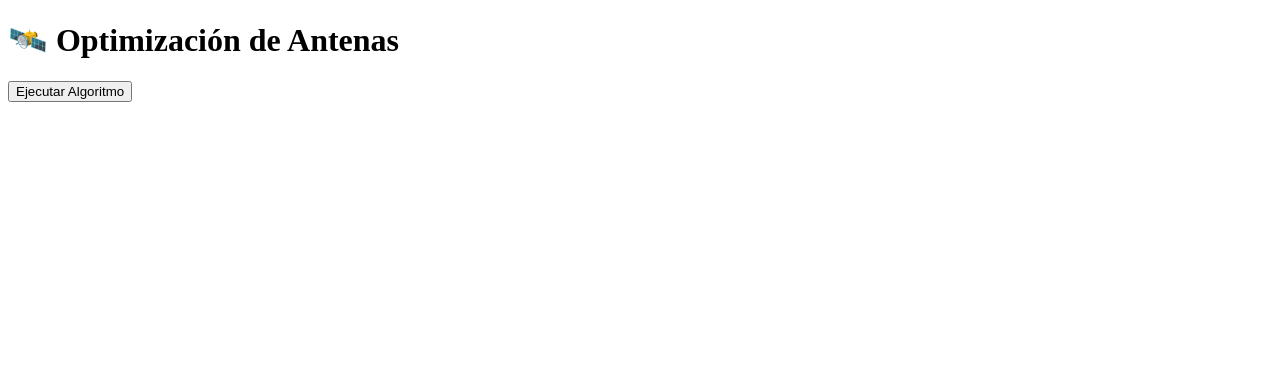
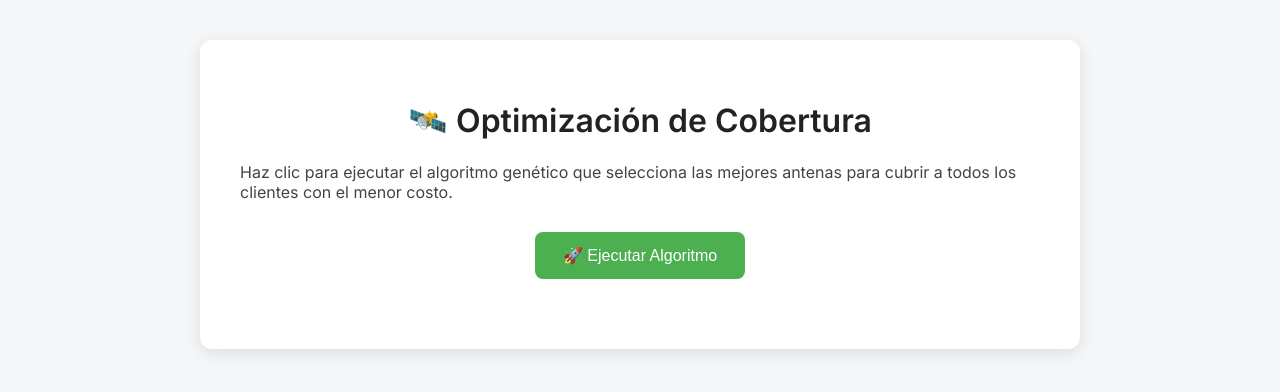
Before and after one commit to CristhianC51/ProyectoOperacionesIWeb, a Flask app: page / in a window 1280 px wide. Shown: the top 392 px of the page. Run offline with Flask 3, Linux system fonts and the light colour scheme.

Commit message:
mas bomnito

```diff
--- /dev/null
+++ b/static/style.css
@@ -0,0 +1,65 @@
+body {
+    background-color: #f4f6f8;
+    font-family: 'Inter', sans-serif;
+    margin: 0;
+    padding: 0;
+}
+
+.container {
+    max-width: 800px;
+    margin: 40px auto;
+    background-color: #ffffff;
+    border-radius: 12px;
+    padding: 40px;
+    box-shadow: 0 4px 16px rgba(0, 0, 0, 0.1);
+}
+
+h1 {
+    text-align: center;
+    color: #222;
+    font-size: 32px;
+}
+
+p {
+    color: #444;
+    font-size: 16px;
+}
+
+form {
+    text-align: center;
+    margin: 30px 0;
+}
+
+.btn-run {
+    background-color: #4CAF50;
+    color: white;
+    padding: 14px 28px;
+    border: none;
+    border-radius: 8px;
+    font-size: 16px;
+    cursor: pointer;
+    transition: background-color 0.3s ease;
+}
+
+.btn-run:hover {
+    background-color: #45a049;
+}
+
+.results {
+    margin-top: 30px;
+    background-color: #f0f8ff;
+    border-left: 6px solid #4CAF50;
+    padding: 20px;
+    border-radius: 8px;
+}
+
+.scroll-box {
+    max-height: 200px;
+    overflow-y: scroll;
+    background-color: #fff;
+    border: 1px solid #ccc;
+    padding: 10px;
+    font-family: monospace;
+    margin-top: 10px;
+    border-radius: 4px;
+}
--- a/templates/index.html
+++ b/templates/index.html
@@ -2,20 +2,29 @@
 <html lang="es">
 <head>
     <meta charset="UTF-8">
-    <title>Set Cover Optimization</title>
+    <title>🛰️ Optimizador de Antenas</title>
+    <link rel="stylesheet" href="{{ url_for('static', filename='style.css') }}">
+    <link href="https://fonts.googleapis.com/css2?family=Inter:wght@400;600&display=swap" rel="stylesheet">
 </head>
 <body>
-    <h1>🛰️ Optimización de Antenas</h1>
-    <form method="post" action="/run">
-        <button type="submit">Ejecutar Algoritmo</button>
-    </form>
+    <div class="container">
+        <h1>🛰️ Optimización de Cobertura</h1>
+        <p>Haz clic para ejecutar el algoritmo genético que selecciona las mejores antenas para cubrir a todos los clientes con el menor costo.</p>
 
-    {% if show_results %}
-        <h2>📊 Resultados</h2>
-        <p><strong>Antenas seleccionadas:</strong> {{ selected|length }}</p>
-        <p><strong>Costo total:</strong> ${{ cost }}</p>
-        <p><strong>Clientes cubiertos:</strong> {{ covered }} de {{ total }}</p>
-        <p><strong>Índices seleccionados:</strong> {{ selected }}</p>
-    {% endif %}
+        <form method="post" action="/run">
+            <button type="submit" class="btn-run">🚀 Ejecutar Algoritmo</button>
+        </form>
+
+        {% if show_results %}
+        <div class="results">
+            <h2>📊 Resultados</h2>
+            <p><strong>✅ Antenas seleccionadas:</strong> {{ selected|length }}</p>
+            <p><strong>💰 Costo total:</strong> ${{ cost }}</p>
+            <p><strong>👥 Clientes cubiertos:</strong> {{ covered }} de {{ total }}</p>
+            <p><strong>📍 Índices seleccionados:</strong></p>
+            <div class="scroll-box">{{ selected }}</div>
+        </div>
+        {% endif %}
+    </div>
 </body>
 </html>
```
